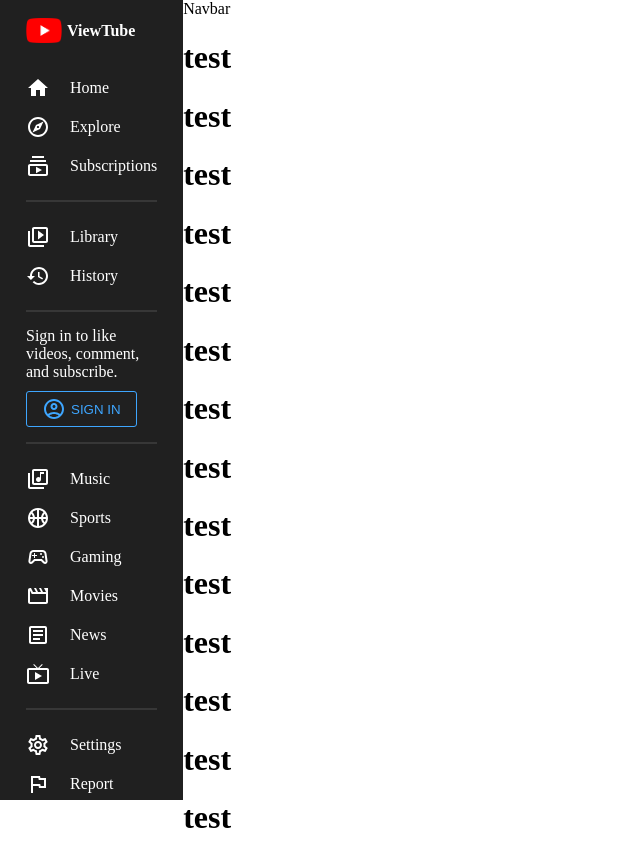
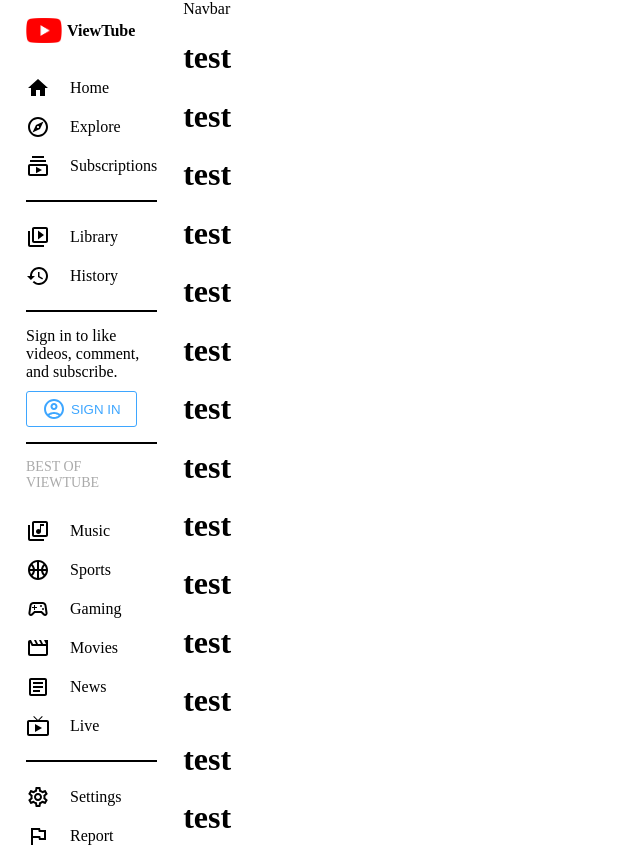
Before and after one commit to Sudeep-Poojary/ViewTube, a React (Create React App) app: page / in a window 1280 px wide. Shown: the top 847 px of the page, without its empty margins (0-640 px from the left). Built offline with nearby package versions, Linux system fonts and the light colour scheme.

Commit message:
chore: Added Title in Menu Section and L/D Modes

```diff
--- a/src/components/Menu.jsx
+++ b/src/components/Menu.jsx
@@ -20,9 +20,9 @@ import SettingsBrightnessOutlinedIcon from "@mui/icons-material/SettingsBrightne
 
 const Container = styled.div`
   flex: 1;
-  background-color: #202020;
+  background-color: ${({ theme }) => theme.bg};
   height: 100vh;
-  color: white;
+  color: ${({ theme }) => theme.text};
   font-style: 14px;
   position: sticky;
   top: 0;
@@ -54,7 +54,7 @@ const Item = styled.div`
 
 const Hr = styled.hr`
   margin: 15px 0px;
-  border: 0.5px solid #373737;
+  border: 0.5px solid ${({ theme }) => theme.soft};
 `;
 
 const Login = styled.div``;
@@ -73,7 +73,14 @@ const Button = styled.button`
   gap: 5px;
 `;
 
-const Menu = () => {
+const Title = styled.h2`
+  font-size: 14px;
+  font-weight: 500;
+  color: #aaaaaa;
+  margin-bottom: 20px;
+`;
+
+const Menu = ({ darkMode, setDarkMode }) => {
   return (
     <Container>
       <Wrapper>
@@ -120,6 +127,8 @@ const Menu = () => {
         </Login>
 
         <Hr />
+
+        <Title>BEST OF VIEWTUBE</Title>
 
         <Item>
           <LibraryMusicOutlinedIcon />
@@ -168,7 +177,7 @@ const Menu = () => {
           Help
         </Item>
 
-        <Item>
+        <Item onClick={() => setDarkMode(!darkMode)}>
           <SettingsBrightnessOutlinedIcon />
           Light Mode
         </Item>
```
